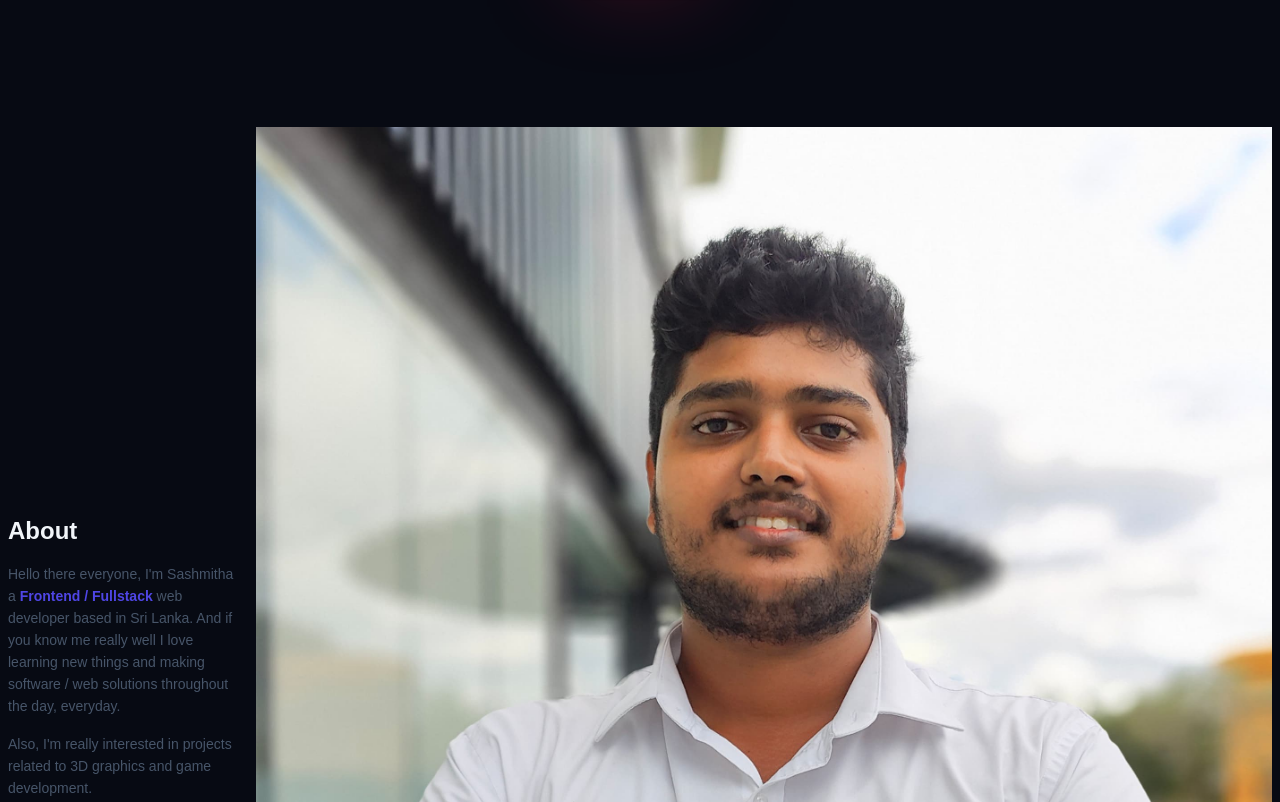
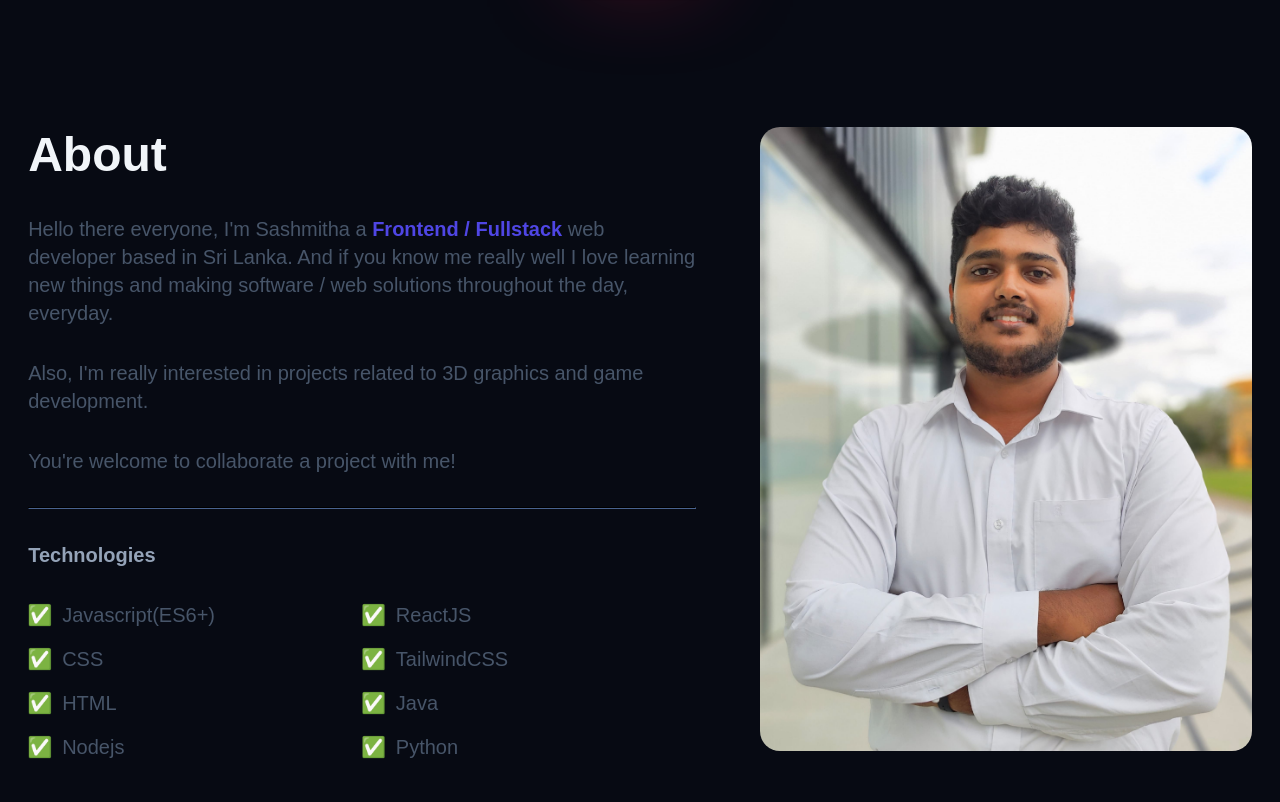
Before and after one commit to Sashmitha-Ravindu/portfolio, a website built with Vite: page index.html in a window 1280 px wide. Shown: the part 820-1622 px from the top of the page. After the commit the page ends 1581 px from the top, so only its background shows below. Built offline with nearby package versions, Linux system fonts and the light colour scheme; a web font is replaced by a local one.

Commit message:
Make about section responsive

```diff
--- a/index.html
+++ b/index.html
@@ -69,16 +69,18 @@
                     <li class="about__list">Javascript(ES6+)</li>
                     <li class="about__list">CSS</li>
                     <li class="about__list">HTML</li>
+                    <li class="about__list">Nodejs</li>
                 </ul>
                 <ul class="about__ul">
                     <li class="about__list">ReactJS</li>
                     <li class="about__list">TailwindCSS</li>
                     <li class="about__list">Java</li>
+                    <li class="about__list">Python</li>
                 </ul>
             </div>
         </div>
-        <div>
-            <img alt="Profile picture" src="/about.jpeg">
+        <div class="about__img-wrapper">
+            <img class="about__img" alt="Profile picture" src="/about.jpeg">
         </div>
     </section>
     <!--    <section></section>-->
--- a/styles/components/about.css
+++ b/styles/components/about.css
@@ -1,69 +1,108 @@
-.about{
+.about {
     display: flex;
     flex-direction: column;
     gap: 1rem;
 }
 
-.about__content{
+.about__content {
     display: flex;
     flex-direction: column;
     gap: 1rem;
 
 }
 
-.about__title{
+.about__title {
     font-size: var(--size-2xl);
     color: var(--clr-light);
 }
 
-.about__description{
+.about__description {
     max-width: 60ch;
     color: var(--clr-slate600);
     font-size: var(--size-sm);
 }
 
-.about__hr{
+.about__hr {
     border-color: var(--clr-slate800);
 }
 
-.about__subtitle{
+.about__subtitle {
     font-size: var(--size-sm);
     color: var(--clr-slate400);
 }
 
-.about__ul-container{
+.about__ul-container {
     display: flex;
 }
 
-.about__ul{
+.about__ul {
     display: flex;
     flex-direction: column;
     gap: 1rem;
     list-style: '\2705';
-    padding-left: 1em;
+    padding-left: 1.5em;
     flex: 1;
 }
 
-.about__list{
+.about__list {
     font-size: var(--size-sm);
     color: var(--clr-slate600);
 }
 
-.about__list::before{
+.about__list::before {
     content: '';
     margin-left: 0.5em;
 }
 
+.about__img {
+    border-radius: 1.25rem;
+}
+
 
 /* xs */
-/*@media(min-width: 475px){
+@media (min-width: 475px) {
+    .about {
+        gap: 1.5rem;
+    }
 
-}*/
+    .about__content {
+        gap: 1.5rem;
+    }
+
+    .about__title {
+        font-size: var(--size-3xl);
+    }
+
+    .about__description {
+        font-size: var(--size-base);
+    }
+
+    .about__subtitle {
+        font-size: var(--size-base);
+    }
+
+    .about__list {
+        font-size: var(--size-base);
+        color: var(--clr-slate600);
+    }
+
+}
 
 /* sm */
-/*@media(min-width: 640px){
+@media (min-width: 640px) {
+    .about__img {
+        width: 28.6875rem;
+    }
 
-}*/
+    .about__img-wrapper {
+        margin: 0 auto;
+    }
+
+    .about__content {
+        margin: 0 auto;
+    }
+
+}
 
 /* md */
 /*@media(min-width: 768px){
@@ -71,18 +110,60 @@
 }*/
 
 /* lg */
-@media(min-width: 1024px){
-    .about{
+@media (min-width: 1024px) {
+    .about {
         flex-direction: row;
-        justify-content: space-between;
-        align-items: center;
+        justify-content: space-around;
+        /*align-items: center;*/
+    }
+
+    .about__title {
+        font-size: var(--size-4xl);
+    }
+
+    .about__description {
+        font-size: var(--size-lg);
+    }
+
+    .about__subtitle {
+        font-size: var(--size-lg);
+    }
+
+    .about__list {
+        font-size: var(--size-lg);
+    }
+
+    .about__img{
+        width: 29.8rem;
     }
 }
 
 /* xl */
-/*@media(min-width: 1280px){
+@media(min-width: 1280px){
+    .about__title {
+        font-size: var(--size-5xl);
+    }
 
-}*/
+    .about__description {
+        font-size: var(--size-xl);
+    }
+
+    .about__subtitle {
+        font-size: var(--size-xl);
+    }
+
+    .about__list {
+        font-size: var(--size-xl);
+    }
+
+    .about__content {
+        gap: 2rem;
+    }
+
+    .about__img{
+        width: 30.75rem;
+    }
+}
 
 /* 2xl */
 /*@media(min-width: 1536px){
```
